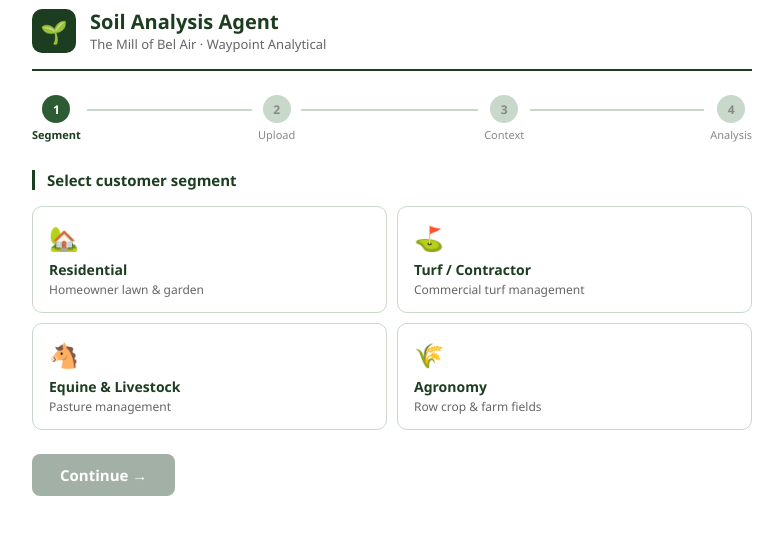
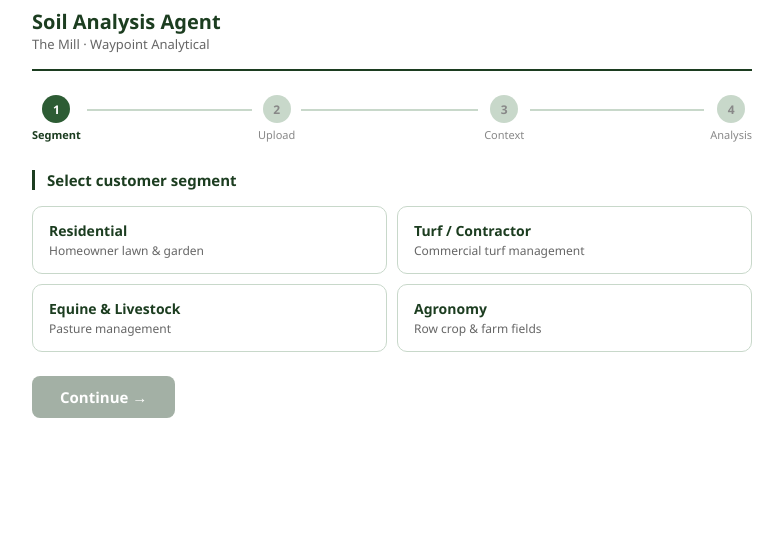
Before and after one commit to nholloway702/mill-soil-frontend, a React (Vite) app: page / in a window 1280 px wide. Shown: the top 534 px of the page, without its empty margins (248-1031 px from the left). Built offline with nearby package versions, Linux system fonts and the light colour scheme.

Commit message:
style: remove emojis and rename to The Mill

```diff
--- a/src/App.jsx
+++ b/src/App.jsx
@@ -10,10 +10,10 @@ const MILL_SEAFOAM_LIGHT = "#d6ebe0";
 const MILL_BORDER = "#c8d8ca";
 
 const SEGMENTS = [
-  { id: "residential", label: "Residential", sub: "Homeowner lawn & garden", icon: "🏡" },
-  { id: "turf", label: "Turf / Contractor", sub: "Commercial turf management", icon: "⛳" },
-  { id: "equine", label: "Equine & Livestock", sub: "Pasture management", icon: "🐴" },
-  { id: "agronomy", label: "Agronomy", sub: "Row crop & farm fields", icon: "🌾" },
+  { id: "residential", label: "Residential", sub: "Homeowner lawn & garden" },
+  { id: "turf", label: "Turf / Contractor", sub: "Commercial turf management" },
+  { id: "equine", label: "Equine & Livestock", sub: "Pasture management" },
+  { id: "agronomy", label: "Agronomy", sub: "Row crop & farm fields" },
 ];
 
 const CONTEXT_FIELDS = {
@@ -215,7 +215,6 @@ function QueueRow({ item, onRemove }) {
       border: `1px solid ${MILL_BORDER}`,
       borderRadius: 7, marginBottom: 6,
     }}>
-      <span style={{ fontSize: 15 }}>📄</span>
       <span style={{ flex: 1, fontSize: 13, color: "#222", overflow: "hidden", textOverflow: "ellipsis", whiteSpace: "nowrap" }}>
         {item.file.name}
       </span>
@@ -306,7 +305,7 @@ function ReportDetail({ item, segmentLabel, onBack, onReset }) {
         {/* ── print-only report header ── */}
         <div className="print-show" style={{ display: "none", marginBottom: 20, paddingBottom: 14, borderBottom: "2px solid #1c3d20" }}>
           <div style={{ display: "flex", alignItems: "center", gap: 12 }}>
-            <div style={{ fontWeight: 800, fontSize: 20, color: "#1c3d20" }}>The Mill of Bel Air</div>
+            <div style={{ fontWeight: 800, fontSize: 20, color: "#1c3d20" }}>The Mill</div>
             <div style={{ fontSize: 13, color: "#444", marginTop: 2 }}>Soil Analysis Report · Waypoint Analytical</div>
           </div>
         </div>
@@ -443,7 +442,7 @@ function ReportDetail({ item, segmentLabel, onBack, onReset }) {
 
 // ─── main component ────────────────────────────────────────────────────────────
 
-const SYSTEM_PROMPT = `You are an expert agronomist and soil fertility specialist working for The Mill of Bel Air, a family-owned agricultural retail store in Bel Air, MD. You analyze Waypoint Analytical soil reports and generate comprehensive, actionable plans for customers.
+const SYSTEM_PROMPT = `You are an expert agronomist and soil fertility specialist working for The Mill, a family-owned agricultural retail store in Bel Air, MD. You analyze Waypoint Analytical soil reports and generate comprehensive, actionable plans for customers.
 
 You will receive a soil sample PDF and customer context. Return a JSON object ONLY with no markdown or preamble, matching this exact structure:
 
@@ -617,12 +616,9 @@ export default function MillSoilAgent() {
     return (
       <div style={{ fontFamily: "'Segoe UI', system-ui, sans-serif", maxWidth: 720, margin: "0 auto", padding: "0 4px" }}>
         <div className="no-print" style={{ display: "flex", alignItems: "center", gap: 14, marginBottom: 24, paddingBottom: 16, borderBottom: `2px solid ${MILL_GREEN}` }}>
-          <div style={{ background: MILL_GREEN, borderRadius: 10, width: 44, height: 44, display: "flex", alignItems: "center", justifyContent: "center" }}>
-            <span style={{ fontSize: 22 }}>🌱</span>
-          </div>
           <div>
             <h1 style={{ fontSize: 20, fontWeight: 700, color: MILL_GREEN, margin: 0 }}>Soil Analysis Agent</h1>
-            <p style={{ fontSize: 13, color: "#666", margin: 0 }}>The Mill of Bel Air · Waypoint Analytical</p>
+            <p style={{ fontSize: 13, color: "#666", margin: 0 }}>The Mill · Waypoint Analytical</p>
           </div>
         </div>
         <ReportDetail
@@ -643,12 +639,9 @@ export default function MillSoilAgent() {
 
       {/* Header */}
       <div style={{ display: "flex", alignItems: "center", gap: 14, marginBottom: 24, paddingBottom: 16, borderBottom: `2px solid ${MILL_GREEN}` }}>
-        <div style={{ background: MILL_GREEN, borderRadius: 10, width: 44, height: 44, display: "flex", alignItems: "center", justifyContent: "center" }}>
-          <span style={{ fontSize: 22 }}>🌱</span>
-        </div>
         <div>
           <h1 style={{ fontSize: 20, fontWeight: 700, color: MILL_GREEN, margin: 0 }}>Soil Analysis Agent</h1>
-          <p style={{ fontSize: 13, color: "#666", margin: 0 }}>The Mill of Bel Air · Waypoint Analytical</p>
+          <p style={{ fontSize: 13, color: "#666", margin: 0 }}>The Mill · Waypoint Analytical</p>
         </div>
       </div>
 
@@ -661,7 +654,6 @@ export default function MillSoilAgent() {
           <div style={{ display: "grid", gridTemplateColumns: "1fr 1fr", gap: 10, marginBottom: 24 }}>
             {SEGMENTS.map(s => (
               <div key={s.id} style={segStyle(segment === s.id)} onClick={() => setSegment(s.id)}>
-                <span style={{ fontSize: 24, display: "block", marginBottom: 6 }}>{s.icon}</span>
                 <div style={{ fontWeight: 700, fontSize: 14, color: MILL_GREEN }}>{s.label}</div>
                 <div style={{ fontSize: 12, color: "#666", marginTop: 2 }}>{s.sub}</div>
               </div>
@@ -690,7 +682,6 @@ export default function MillSoilAgent() {
             onDrop={onDrop}
             onDragOver={e => e.preventDefault()}
           >
-            <div style={{ fontSize: 32, marginBottom: 10 }}>{queue.length > 0 ? "📂" : "📄"}</div>
             {queue.length > 0 ? (
               <>
                 <div style={{ fontWeight: 700, color: MILL_GREEN, fontSize: 14 }}>
@@ -746,7 +737,6 @@ export default function MillSoilAgent() {
               {queue.map((item, i) => (
                 <div key={item.id} style={{ border: `1px solid ${MILL_BORDER}`, borderRadius: 10, marginBottom: 16, overflow: "hidden" }}>
                   <div style={{ background: MILL_GREEN_LIGHT, borderBottom: `1px solid ${MILL_BORDER}`, padding: "10px 16px", display: "flex", alignItems: "center", gap: 8 }}>
-                    <span style={{ fontSize: 14 }}>📄</span>
                     <span style={{ fontWeight: 700, fontSize: 13, color: MILL_GREEN, overflow: "hidden", textOverflow: "ellipsis", whiteSpace: "nowrap" }}>
                       {item.file.name}
                     </span>
@@ -800,7 +790,6 @@ export default function MillSoilAgent() {
                 </div>
                 {queue.map(item => (
                   <div key={item.id} style={{ display: "flex", alignItems: "center", gap: 8, padding: "6px 10px", background: "#f9faf9", border: `1px solid ${MILL_BORDER}`, borderRadius: 6, marginBottom: 4 }}>
-                    <span style={{ fontSize: 13 }}>📄</span>
                     <span style={{ fontSize: 13, color: "#333", overflow: "hidden", textOverflow: "ellipsis", whiteSpace: "nowrap" }}>{item.file.name}</span>
                   </div>
                 ))}
```
